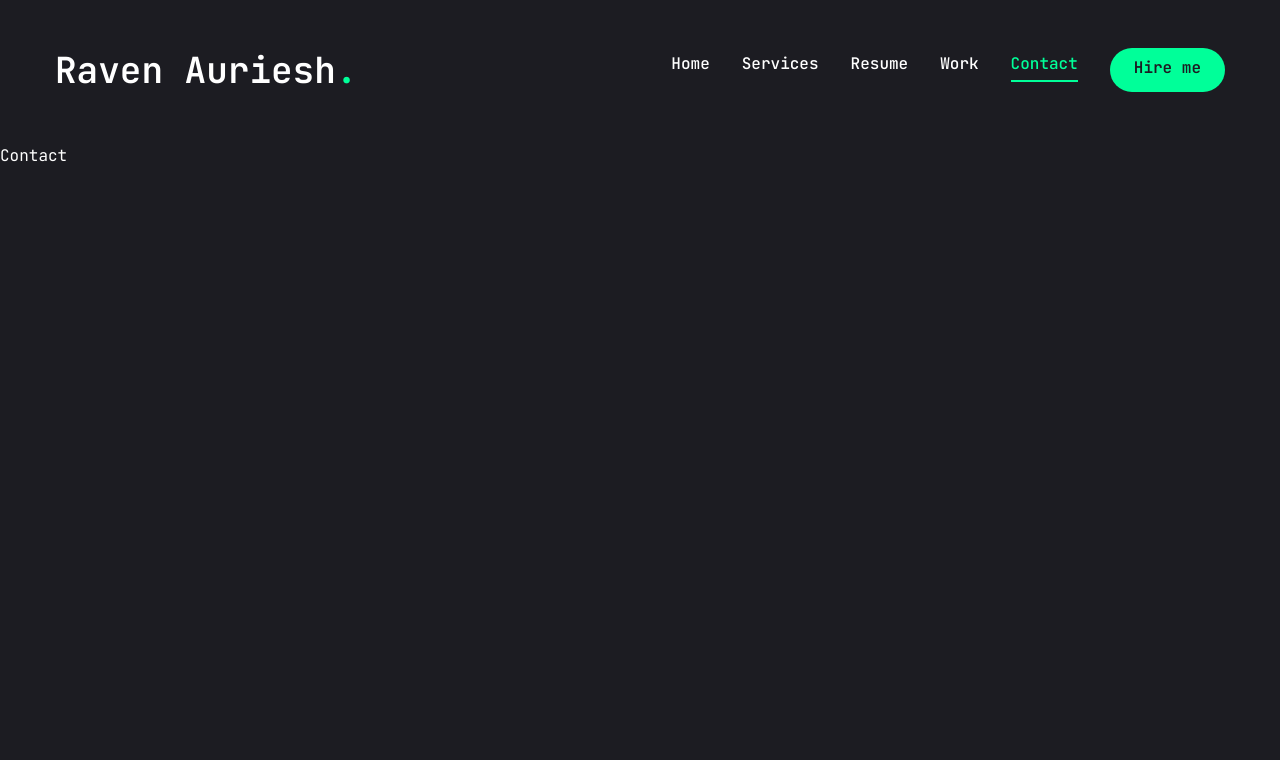
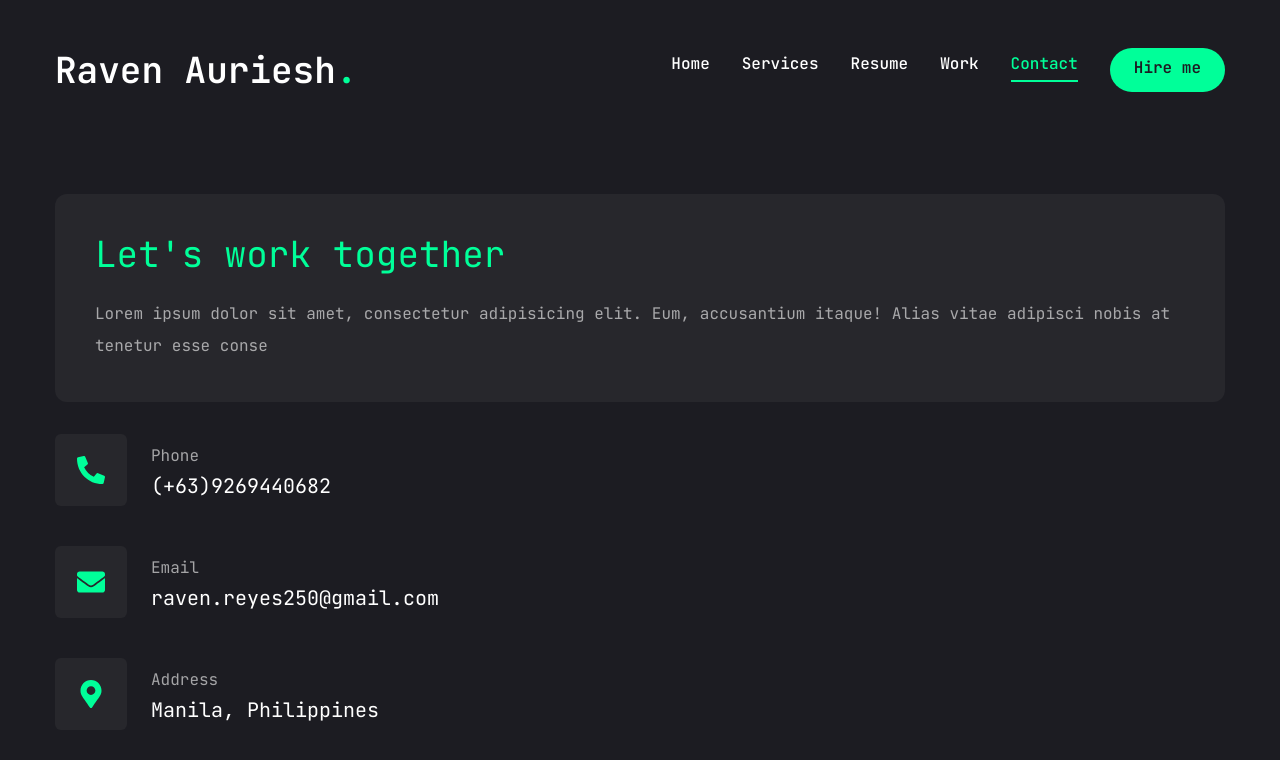
Before and after one commit to rave-25/Raven_Auriesh_Trajano, a Next.js app: page /contact in a window 1280 px wide. Shown: the top 760 px of the page. Built offline with nearby package versions, Linux system fonts and the light colour scheme.

Commit message:
finish contact page

```diff
--- a/app/contact/page.jsx
+++ b/app/contact/page.jsx
@@ -1,9 +1,84 @@
+"use client";
 
+import { Button } from "@/components/ui/button";
+import { input } from "@/components/ui/input";
+import { Textarea } from "@/components/ui/textarea";
+
+import {
+  Select,
+  SelectContent,
+  SelectGroup,
+  SelectItem,
+  SelectLabel,
+  SelectTrigger,
+  SelectValue,
+} from "@/components/ui/select";
+
+import { FaPhoneAlt, FaEnvelope, FaMapMarkerAlt } from "react-icons/fa";
+
+import { motion } from "framer-motion";
+
+const info = [
+  {
+    icon: <FaPhoneAlt />,
+    title: "Phone",
+    description: "(+63)9269440682",
+  },
+  {
+    icon: <FaEnvelope />,
+    title: "Email",
+    description: "raven.reyes250@gmail.com",
+  },
+  {
+    icon: <FaMapMarkerAlt />,
+    title: "Address",
+    description: "Manila, Philippines",
+  },
+];
 
 const Contact = () => {
   return (
-    <div>Contact</div>
-  )
-}
-
-export default Contact
+    <motion.section
+      initial={{ opacity: 0 }}
+      animate={{
+        opacity: 1,
+        transition: { delay: 2.4, duration: 0.4, ease: "easeIn" },
+      }}
+      className="py-6"
+    >
+      <div className="container mx-auto">
+        <div className="flex flex-col xl:mb-8 gap-[30px]">
+          {/*form */}
+          <div className="xl:h-[54%] order-2 xl:order-none"></div>
+          <form className="flex flex-col gap-6 p-10 bg-[#27272c] rounded-xl ">
+            <h3 className="text-4xl text-accent">Let's work together</h3>
+            <p className="text-white/60">
+              Lorem ipsum dolor sit amet, consectetur adipisicing elit. Eum,
+              accusantium itaque! Alias vitae adipisci nobis at tenetur esse
+              conse
+            </p>
+          </form>
+        </div>
+        {/*info */}
+        <div className="flex-1 flex items-center  order-1 xl:order-none mb-8 ">
+          <ul className="flex flex-col gap-10">
+            {info.map((item, index) => {
+              return (
+                <li key={index} className="flex items-center gap-6">
+                  <div className="w-[52px] h-[52px] xl:w-[72px] xl:h-[72px] bg-[#27272c] text-accent rounded-md flex items-center justify-center">
+                    <div className="text-[28px]">{item.icon}</div>
+                  </div>
+                  <div className="flex-1">
+                    <p className="text-white/60">{item.title}</p>
+                    <h3 className="text-xl">{item.description}</h3>
+                  </div>
+                </li>
+              )
+            })}
+          </ul>
+        </div>
+      </div>
+    </motion.section>
+  );
+};
+export default Contact;
```
